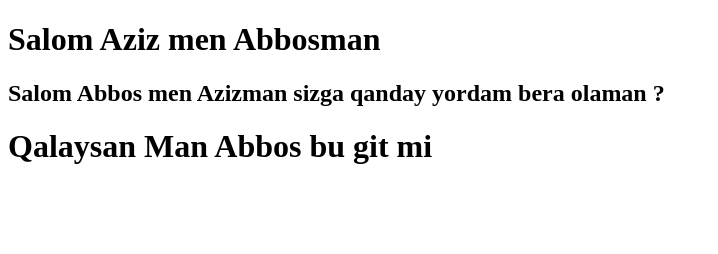
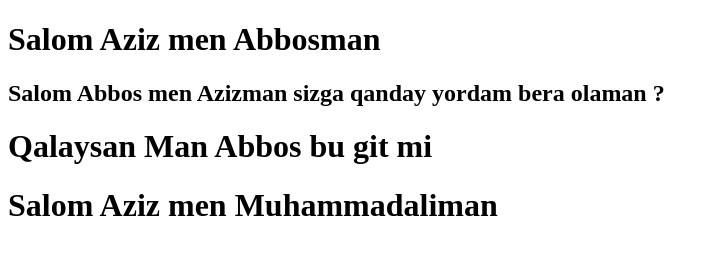
Before and after one commit to e-az1z/dostup, a plain HTML site: page index.html in a window 1280 px wide. Shown: the whole page, without its empty margins (0-718 px from the left). Drawn offline with Linux system fonts and the light colour scheme.

Commit message:
Update index.html

```diff
--- a/index.html
+++ b/index.html
@@ -12,6 +12,7 @@
     <h1>Salom Aziz men Abbosman</h1>
     <h2>Salom Abbos men Azizman sizga qanday yordam bera olaman ?</h2>
     <h1>Qalaysan Man Abbos bu git mi</h1>
+    <h1>Salom Aziz men Muhammadaliman</h1>
 </body>
 
 </html>
```
